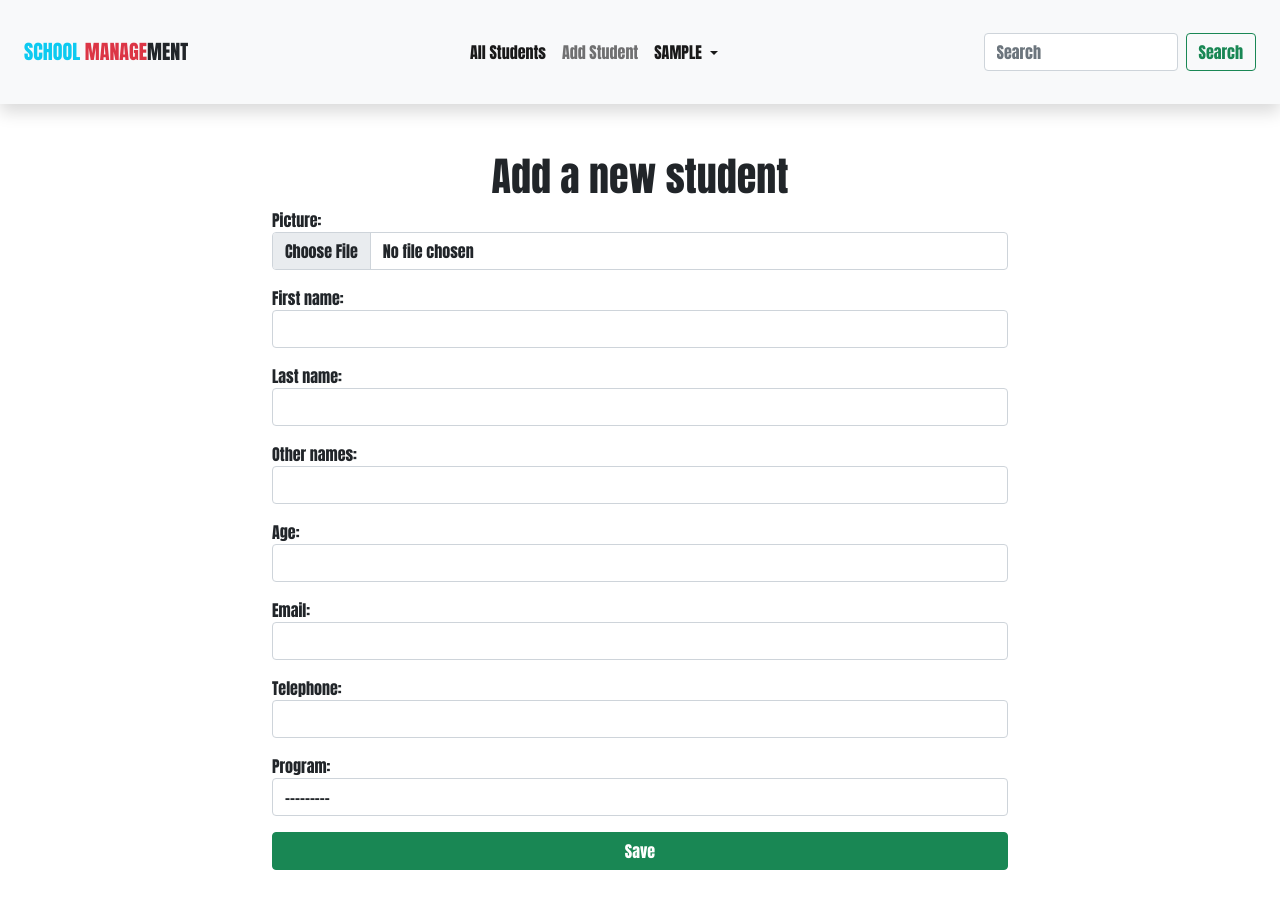
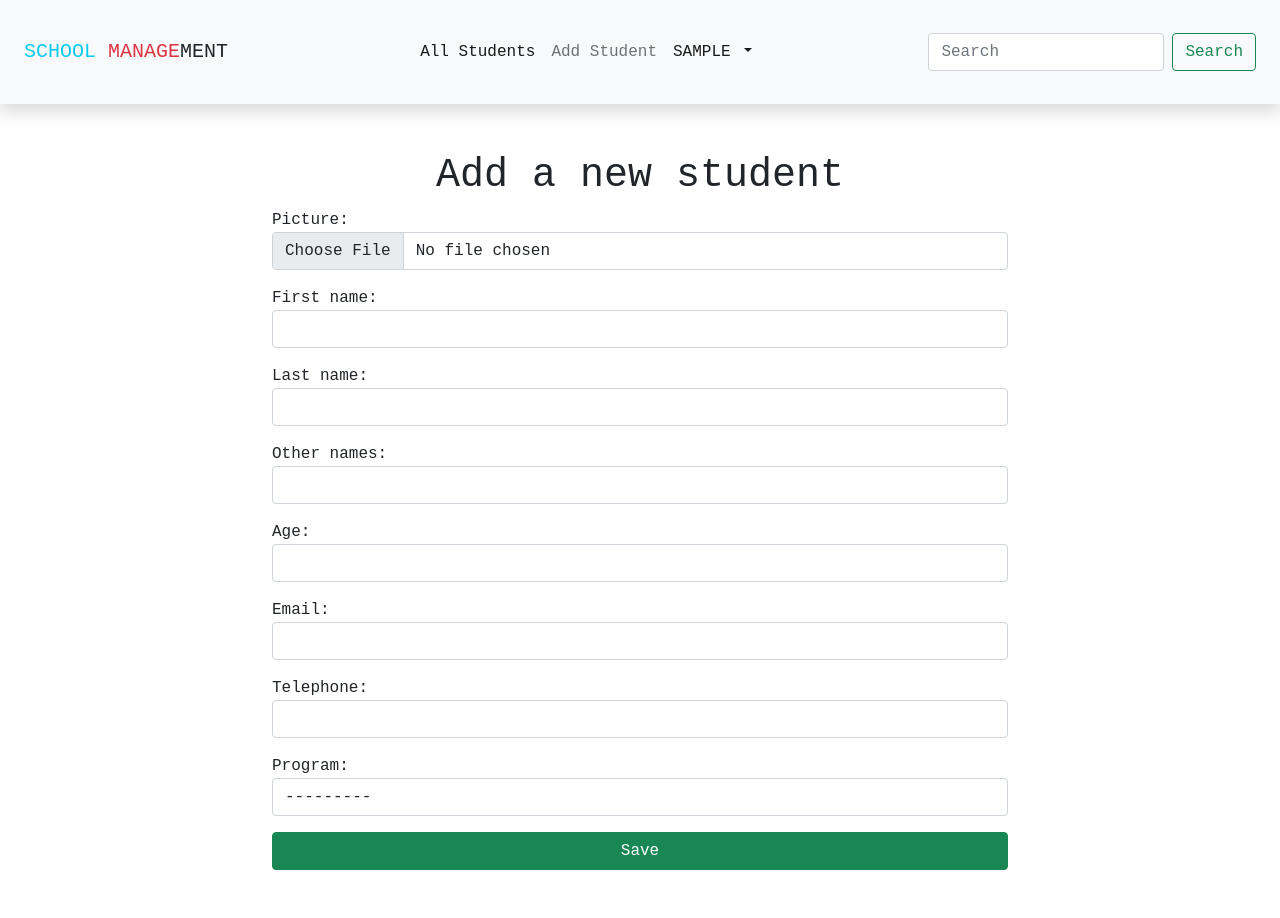
Before and after one commit to Victorspy-web/school-test, a Django app: page /student/create/ in a window 1280 px wide. Run offline with Django 3.2, Linux system fonts and the light colour scheme; the visitor is signed in with stand-in values (Sample User, id 1); some libraries are stand-ins or nearby versions.

```diff
--- a/static/css/style.css
+++ b/static/css/style.css
@@ -1,5 +1,6 @@
 * {
-	font-family: Impact, Haettenschweiler, 'Arial Narrow Bold', sans-serif;
+	font-family: 'Courier New', Courier, monospace;
+	font-weight: 100!important;
 }
 
 *::selection{
```
Also changed, not shown: README.md (added), static/img/avatar.jpeg (added), 1 other file.
